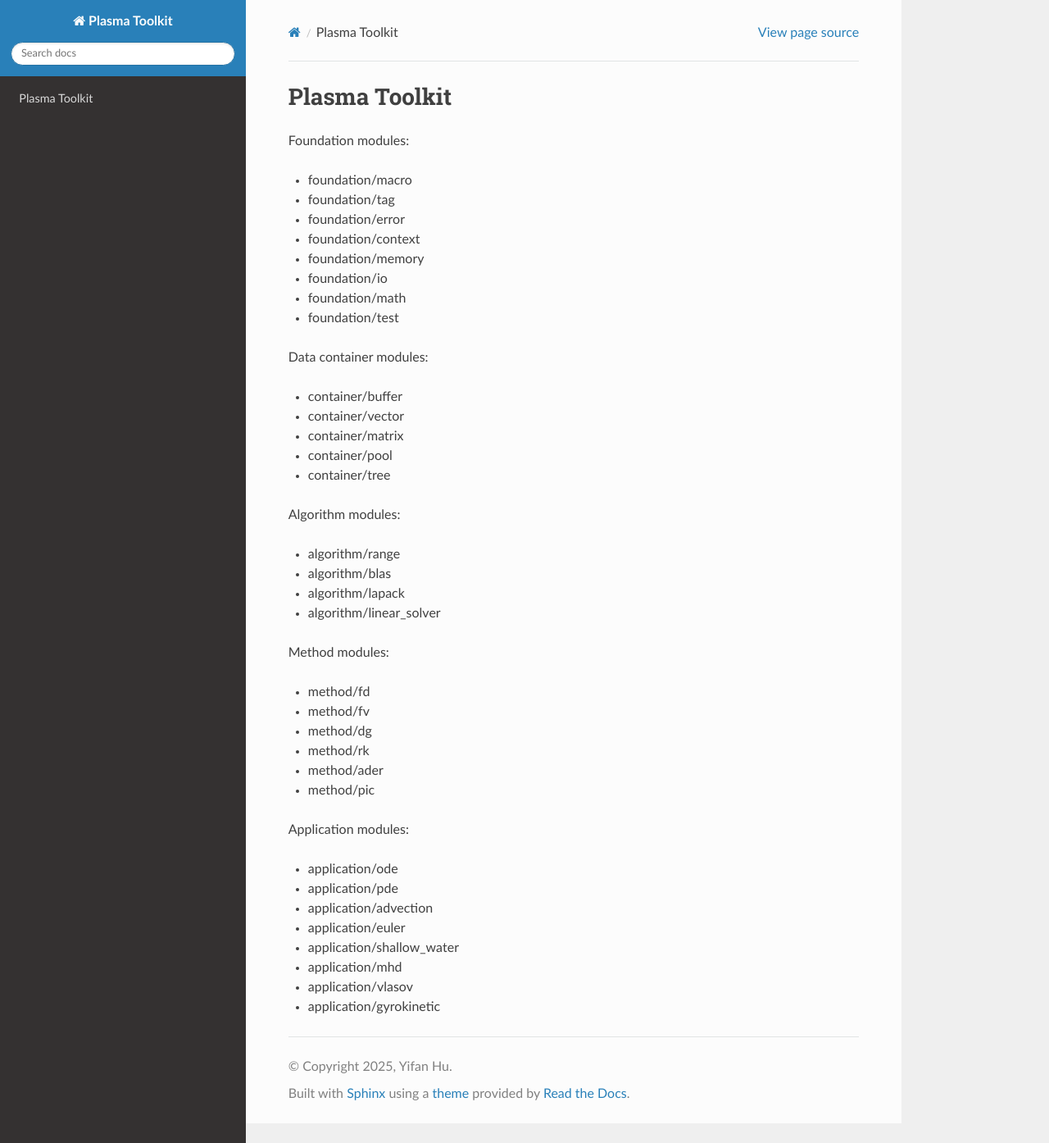
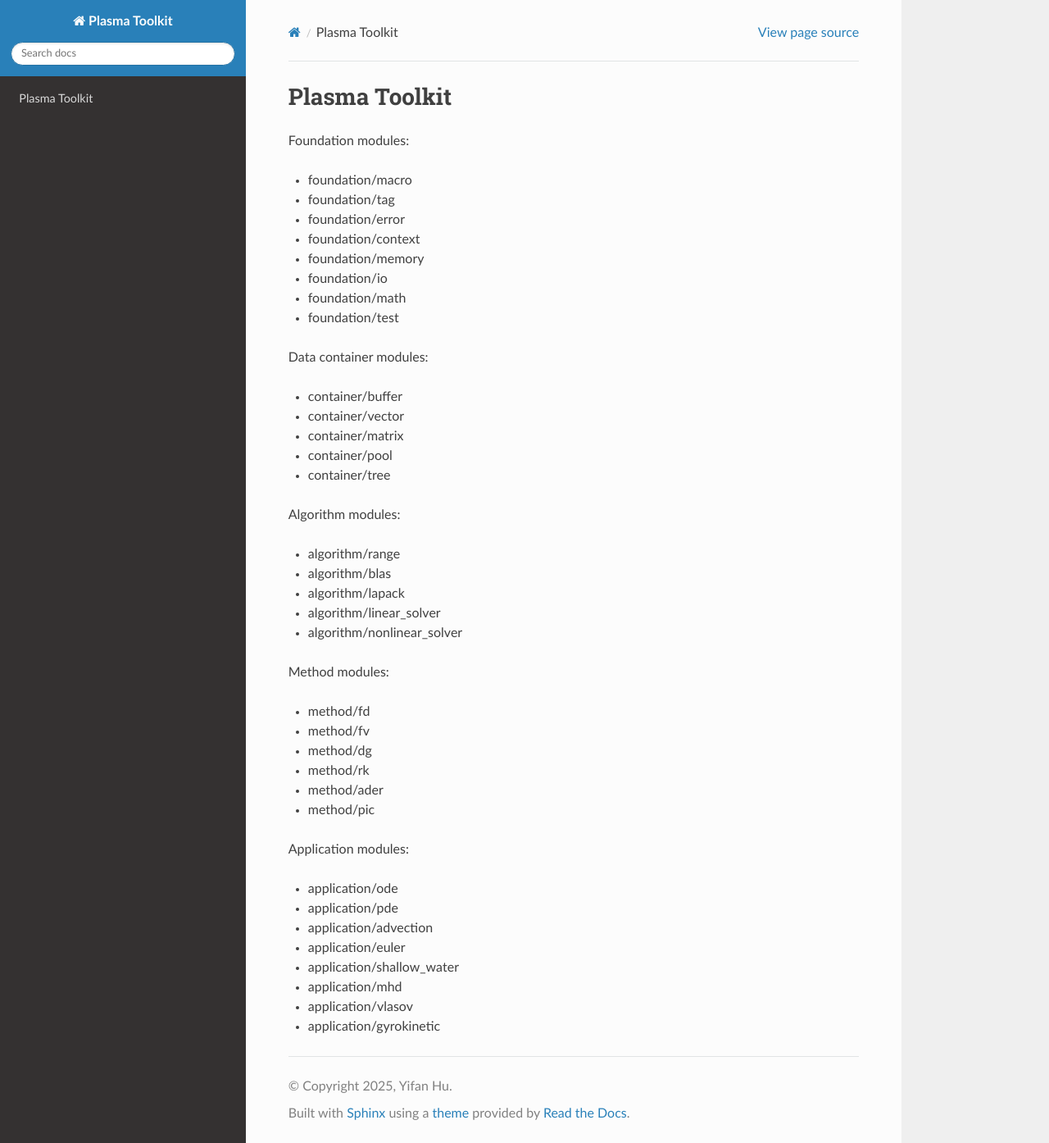
Before and after one commit to yhu1729/PlasmaToolkit, a Sphinx documentation site: the page built from doc/source/index.rst, in a window 1280 px wide and 1394 px high. Shown: the whole window at 82% size. Built offline with Sphinx 7.4.7 and the Read the Docs theme 3.1.0, drawn with Linux system fonts in a browser that asks for light colours.

Commit message:
docs: add module "algorithm/nonlinear_solver"

```diff
--- a/doc/source/index.rst
+++ b/doc/source/index.rst
@@ -26,6 +26,7 @@ Algorithm modules:
 * algorithm/blas
 * algorithm/lapack
 * algorithm/linear_solver
+* algorithm/nonlinear_solver
 
 Method modules:
 
```
